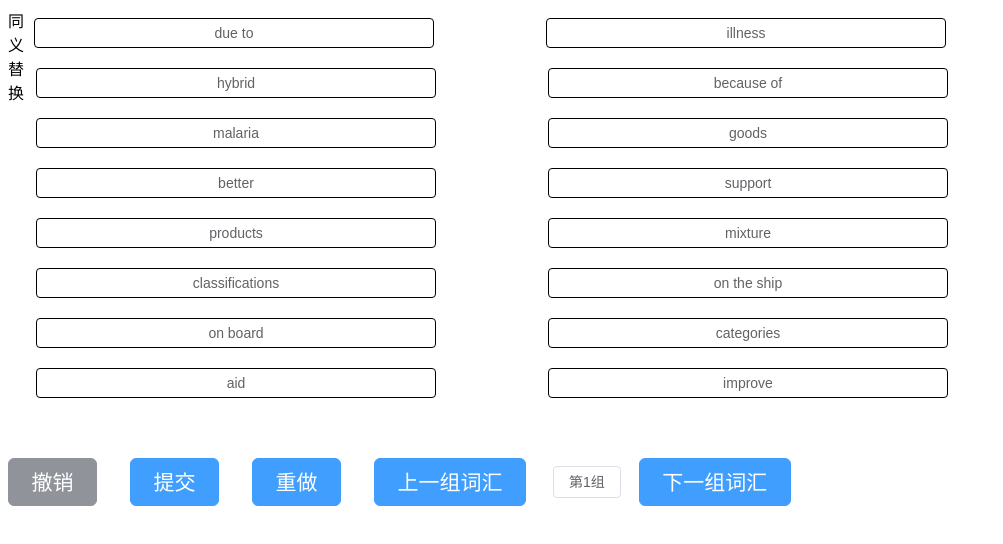
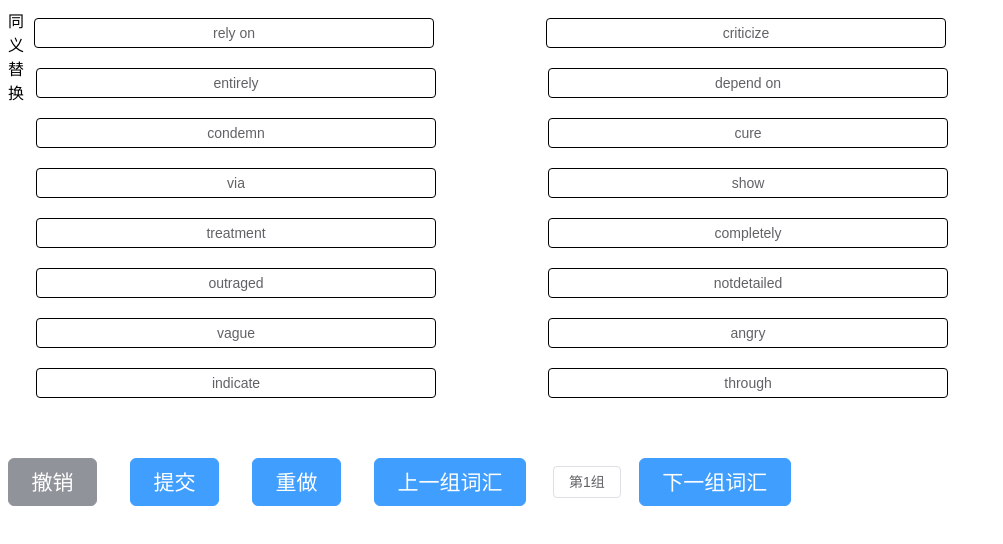
Before and after one commit to leafjava/ITLESwordReplaceTest, a Vue app: page / in a window 1280 px wide. Shown: the top 544 px of the page, without its empty margins (0-1003 px from the left). Built offline with nearby package versions, Linux system fonts and the light colour scheme.

Commit message:
同义替换

```diff
--- a/src/同义替换/week1/index.vue
+++ b/src/同义替换/week1/index.vue
@@ -169,7 +169,8 @@
 </template>
 <script>
 import {ref,computed,onMounted,watch} from "vue"
-import word from './day5阅读同义替换Lesson2.json';
+// import word from '../week2/day8听力同义替换.json';
+import word from '../week2/day9同义替换.json';
 
 export default {
   components:{
--- /dev/null
+++ b/src/同义替换/week2/day9同义替换.json
@@ -0,0 +1,63 @@
+[
+  {
+    "start": {"word": "condemn", "transform": "指责"},
+    "end": {"word": "criticize", "transform": "批评"}
+  },{
+    "start": {"word": "rely on", "transform": "依靠"},
+    "end": {"word": "depend on", "transform": "依靠"}
+  },{
+    "start": {"word": "outraged", "transform": "愤怒的"},
+    "end": {"word": "angry", "transform": "生气的"}
+  },{
+    "start": {"word": "entirely", "transform": "完全地"},
+    "end": {"word": "completely", "transform": "完全地"}
+  },{
+    "start": {"word": "vague", "transform": "模糊的"},
+    "end": {"word": "notdetailed", "transform": "不详细的"}
+  },{
+    "start": {"word": "indicate", "transform": "表明"},
+    "end": {"word": "show", "transform": "表明"}
+  },{
+    "start": {"word": "treatment", "transform": "治疗"},
+    "end": {"word": "cure", "transform": "疗法"}
+  },{
+    "start": {"word": "via", "transform": "通过"},
+    "end": {"word": "through", "transform": "通过"}
+  },{
+    "start": {"word": "cultivate", "transform": "种植"},
+    "end": {"word": "plant", "transform": "种植"}
+  },{
+    "start": {"word": "jealousy", "transform": "嫉妒"},
+    "end": {"word": "envy", "transform": "嫉妒"}
+  },{
+    "start": {"word": "ailment", "transform": "轻病"},
+    "end": {"word": "illness", "transform": "疾病"}
+  },{
+    "start": {"word": "spot", "transform": "发现"},
+    "end": {"word": "identify", "transform": "认出"}
+  },{
+    "start": {"word": "recognize", "transform": "意识到"},
+    "end": {"word": "is aware of", "transform": "意识到"}
+  },{
+    "start": {"word": "significant", "transform": "重要的"},
+    "end": {"word": "important", "transform": "重要的"}
+  },{
+    "start": {"word": "team up with", "transform": "合作"},
+    "end": {"word": "collaborate with", "transform": "合作"}
+  },{
+    "start": {"word": "manufacturer", "transform": "生产商"},
+    "end": {"word": "company", "transform": "公司"}
+  },{
+    "start": {"word": "tough", "transform": "困难的"},
+    "end": {"word": "difficult", "transform": "困难的"}
+  },{
+    "start": {"word": "expand", "transform": "扩张"},
+    "end": {"word": "widen", "transform": "拓宽"}
+  },{
+    "start": {"word": "relevant", "transform": "相关的"},
+    "end": {"word": "related", "transform": "相关的"}
+  },{
+    "start": {"word": "transport", "transform": "运输"},
+    "end": {"word": "move", "transform": "移动"}
+  }
+]
```
Also changed, not shown: src/同义替换/week2/day8听力同义替换.json (added, +78 -0 lines), src/同义替换/week2/同义替换模板.json (added, +78 -0 lines).
